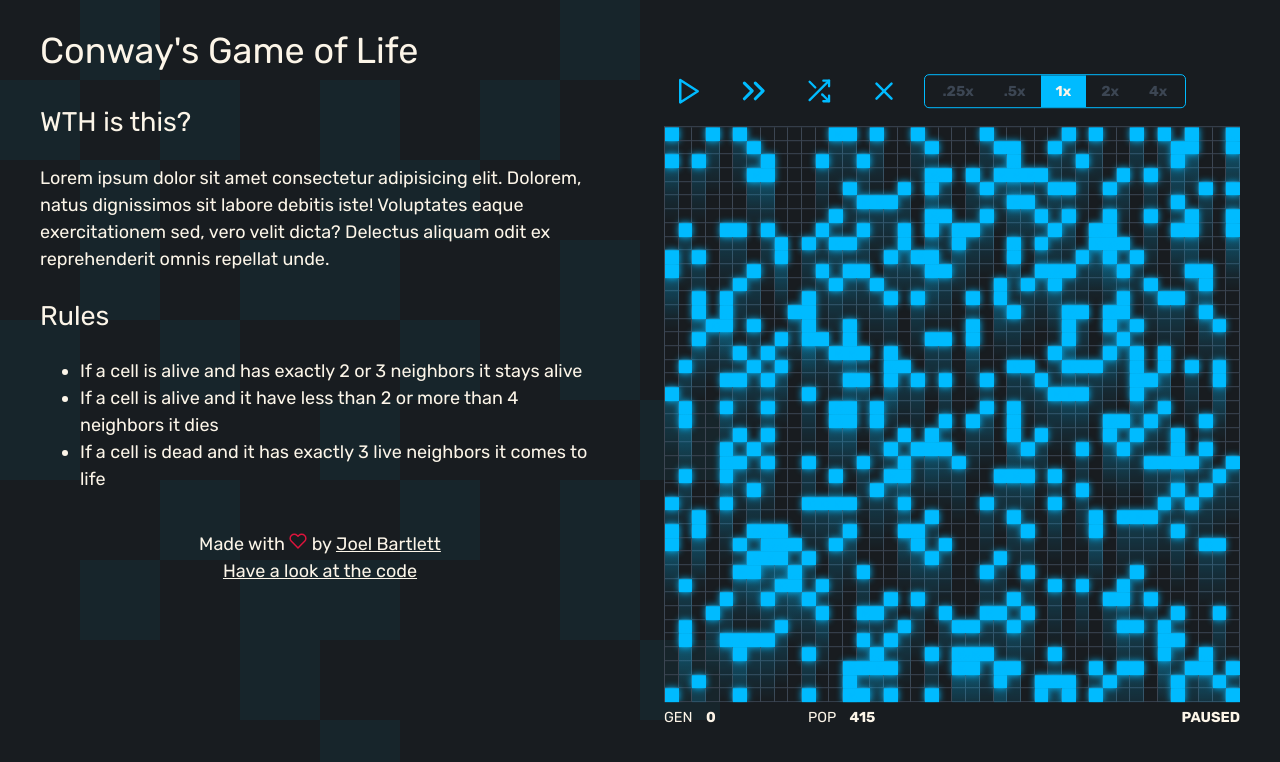
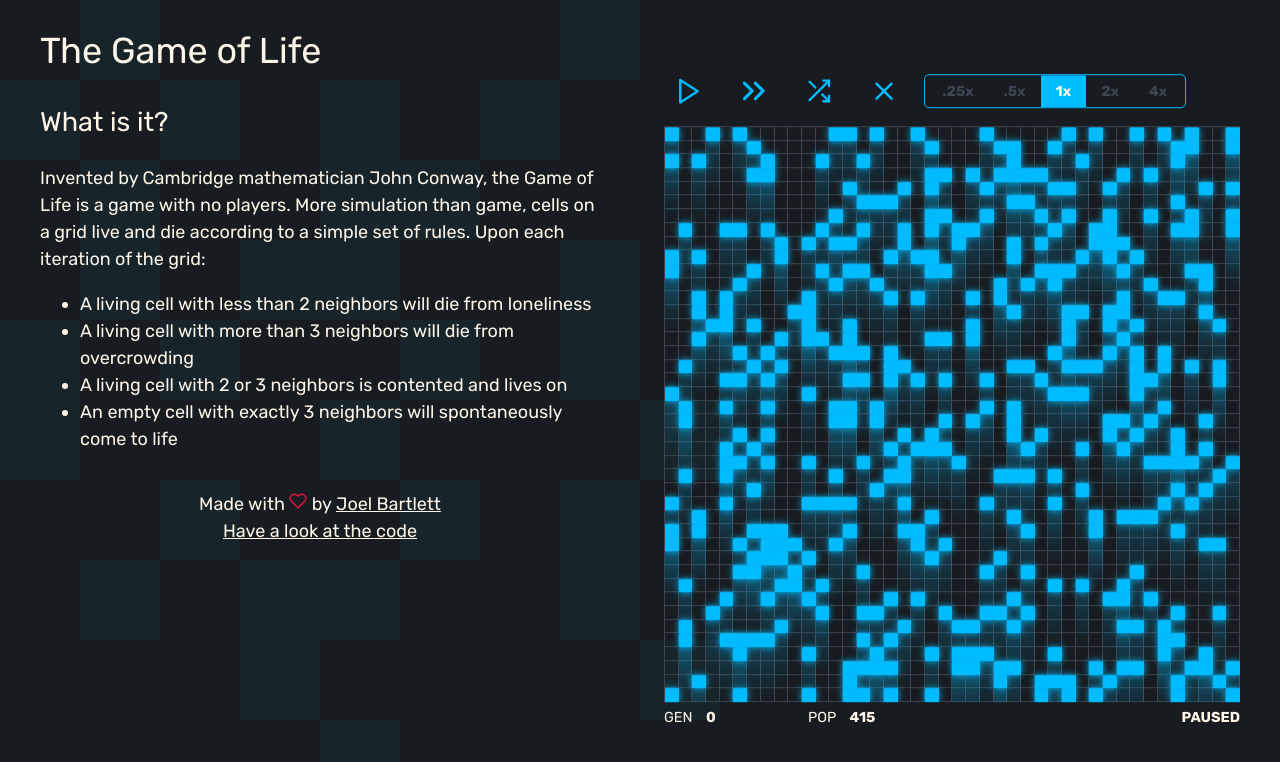
Before and after one commit to murbar/conways, a React (Create React App) app: page / in a window 1280 px wide. Shown: the top 762 px of the page. Built offline with nearby package versions, Linux system fonts and the light colour scheme.

Commit message:
Update copy

```diff
--- a/src/App.js
+++ b/src/App.js
@@ -118,7 +118,7 @@ function App() {
   return (
     <AppWrapper>
       <header>
-        <h1>Conway's Game of Life</h1>
+        <h1>The Game of Life</h1>
       </header>
 
       <GameContainer>
@@ -128,17 +128,17 @@ function App() {
       </GameContainer>
 
       <About>
-        <h2>WTH is this?</h2>
+        <h2>What is it?</h2>
         <p>
-          Lorem ipsum dolor sit amet consectetur adipisicing elit. Dolorem, natus dignissimos sit
-          labore debitis iste! Voluptates eaque exercitationem sed, vero velit dicta? Delectus
-          aliquam odit ex reprehenderit omnis repellat unde.
+          Invented by Cambridge mathematician John Conway, the Game of Life is a game with no
+          players. More simulation than game, cells on a grid live and die according to a simple set
+          of rules. Upon each iteration of the grid:
         </p>
-        <h2>Rules</h2>
         <ul>
-          <li>If a cell is alive and has exactly 2 or 3 neighbors it stays alive</li>
-          <li>If a cell is alive and it have less than 2 or more than 4 neighbors it dies</li>
-          <li>If a cell is dead and it has exactly 3 live neighbors it comes to life</li>
+          <li>A living cell with less than 2 neighbors will die from loneliness</li>
+          <li>A living cell with more than 3 neighbors will die from overcrowding</li>
+          <li>A living cell with 2 or 3 neighbors is contented and lives on</li>
+          <li>An empty cell with exactly 3 neighbors will spontaneously come to life</li>
         </ul>
       </About>
       <Footer />
```
